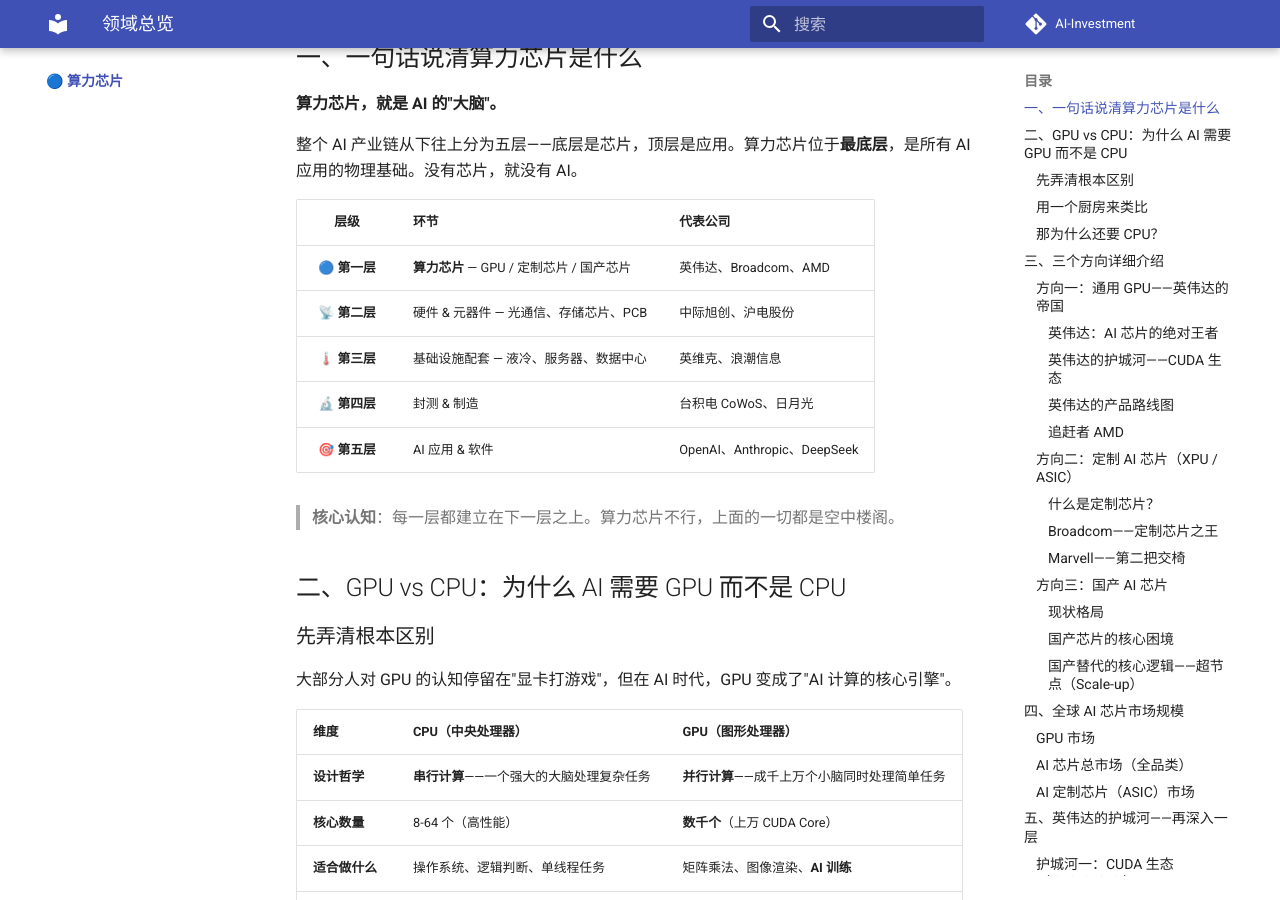
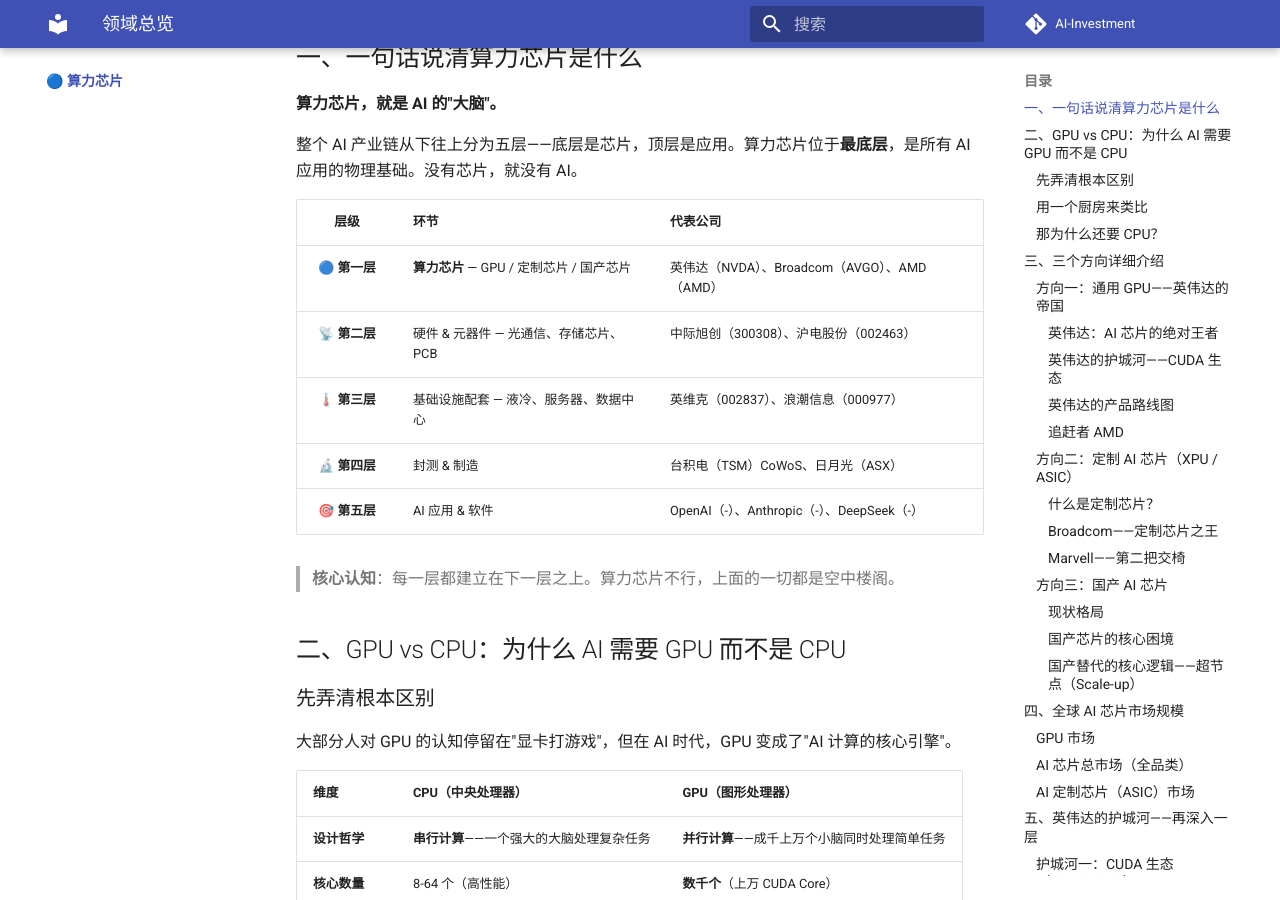
Before and after one commit to QIUZHUOFEI/AI-Investment, an MkDocs documentation site: the page built from docs/算力芯片/index.md, in a window 1280 px wide and 900 px high, scrolled down 412 px. Built offline with MkDocs 1.6.1 and Material for MkDocs 9.7.7, drawn with Linux system fonts in a browser that asks for light colours; comment, search, counter and statistics services are not loaded; some of the changed text lies outside the part shown.

Commit message:
fix: 全站对比表格补充股票代码（美股/A股/韩股/未上市用-标注）

```diff
--- a/docs/算力芯片/index.md
+++ b/docs/算力芯片/index.md
@@ -19,11 +19,11 @@
 
 | 层级 | 环节 | 代表公司 |
 |:----:|:-----|:---------|
-| 🔵 **第一层** | **算力芯片** — GPU / 定制芯片 / 国产芯片 | 英伟达、Broadcom、AMD |
-| 📡 **第二层** | 硬件 & 元器件 — 光通信、存储芯片、PCB | 中际旭创、沪电股份 |
-| 🌡️ **第三层** | 基础设施配套 — 液冷、服务器、数据中心 | 英维克、浪潮信息 |
-| 🔬 **第四层** | 封测 & 制造 | 台积电 CoWoS、日月光 |
-| 🎯 **第五层** | AI 应用 & 软件 | OpenAI、Anthropic、DeepSeek |
+| 🔵 **第一层** | **算力芯片** — GPU / 定制芯片 / 国产芯片 | 英伟达（NVDA）、Broadcom（AVGO）、AMD（AMD） |
+| 📡 **第二层** | 硬件 & 元器件 — 光通信、存储芯片、PCB | 中际旭创（300308）、沪电股份（002463） |
+| 🌡️ **第三层** | 基础设施配套 — 液冷、服务器、数据中心 | 英维克（002837）、浪潮信息（000977） |
+| 🔬 **第四层** | 封测 & 制造 | 台积电（TSM）CoWoS、日月光（ASX） |
+| 🎯 **第五层** | AI 应用 & 软件 | OpenAI（-）、Anthropic（-）、DeepSeek（-） |
 
 > **核心认知**：每一层都建立在下一层之上。算力芯片不行，上面的一切都是空中楼阁。
 
@@ -156,11 +156,11 @@
 
 | 客户 | 芯片名称 | 代工伙伴 | 进展 |
 |:-----|:---------|:---------|:-----|
-| **Google** | TPU（v7 Ironwood） | **Broadcom** | 合作超 10 年，已到第 7 代 |
-| **Meta** | MTIA | **Broadcom** | 协议到 2029 |
-| **OpenAI** | 首款定制 XPU | **Broadcom** | 2026 年加入，预计 2027 出货 |
-| **Anthropic** | — | **Broadcom** | 最新加入 |
-| **Amazon** | Trainium / Inferentia | Marvell | AWS 自研 |
+| **Google（GOOGL）** | TPU（v7 Ironwood） | **Broadcom（AVGO）** | 合作超 10 年，已到第 7 代 |
+| **Meta（META）** | MTIA | **Broadcom（AVGO）** | 协议到 2029 |
+| **OpenAI（-）** | 首款定制 XPU | **Broadcom（AVGO）** | 2026 年加入，预计 2027 出货 |
+| **Anthropic（-）** | — | **Broadcom（AVGO）** | 最新加入 |
+| **Amazon（AMZN）** | Trainium / Inferentia | **Marvell（MRVL）** | AWS 自研 |
 
 #### Broadcom——定制芯片之王
 
@@ -311,11 +311,11 @@
 
 | 环节 | 受益公司 | 逻辑 |
 |:-----|:---------|:-----|
-| **交换芯片** | 盛科通信 | 超节点需要更多交换机芯片 |
-| **光模块/光纤** | 中际旭创、光通信全链 | 密集互联需要更多光纤连接 |
-| **PCB/连接器** | 沪电股份、深南电路 | 每多一张卡就需要配套 PCB |
-| **液冷** | 英维克等 | 堆更多卡→功耗更高→液冷需求更大 |
-| **服务器整机** | 浪潮信息、中科曙光 | 国产 GPU 服务器出货量增加 |
+| **交换芯片** | 盛科通信（688702） | 超节点需要更多交换机芯片 |
+| **光模块/光纤** | 中际旭创（300308）、光通信全链 | 密集互联需要更多光纤连接 |
+| **PCB/连接器** | 沪电股份（002463）、深南电路（002916） | 每多一张卡就需要配套 PCB |
+| **液冷** | 英维克（002837）等 | 堆更多卡→功耗更高→液冷需求更大 |
+| **服务器整机** | 浪潮信息（000977）、中科曙光（603019） | 国产 GPU 服务器出货量增加 |
 
 > **核心判断**：国产 AI 芯片的"超节点"逻辑，短期内是**政策驱动+供应链安全的必然选择**，中期要看芯片性能能否追上来。如果单卡差距不能缩小，靠堆卡总会有边际效应递减的问题。
 
@@ -364,9 +364,9 @@
 
 | 方向 | 代表公司 | 核心逻辑 | 一句话判断 |
 |:-----|:---------|:---------|:-----------|
-| **通用 GPU** | 英伟达（~80%）、AMD | CUDA 生态无法复制，产品迭代最快 | ✅ 行业绝对龙头，最确定 |
-| **定制 AI 芯片（XPU）** | **Broadcom**、Marvell | 大客户自研趋势下，定制芯片需求爆发 | ✅ 高增长，但客户集中度高 |
-| **国产 AI 芯片** | 寒武纪、海光信息 | 超节点集群化，政策驱动国产替代 | ⚠️ 弹性大但技术差距仍需弥合 |
+| **通用 GPU** | 英伟达（NVDA，~80%）、AMD（AMD） | CUDA 生态无法复制，产品迭代最快 | ✅ 行业绝对龙头，最确定 |
+| **定制 AI 芯片（XPU）** | **Broadcom（AVGO）**、Marvell（MRVL） | 大客户自研趋势下，定制芯片需求爆发 | ✅ 高增长，但客户集中度高 |
+| **国产 AI 芯片** | 寒武纪（688256）、海光信息（688041） | 超节点集群化，政策驱动国产替代 | ⚠️ 弹性大但技术差距仍需弥合 |
 
 
 ### 后续计划
```
Also changed, not shown: other parts of docs/算力芯片/index.md (+3 -3 lines), docs/光通信/broadcom.md (+16 -14 lines), docs/光通信/中际旭创.md (+12 -10 lines), docs/对比/index.md (+5 -2 lines), docs/服务器/index.md (+11 -11 lines), docs/服务器/nvl72.md (+2 -2 lines).
